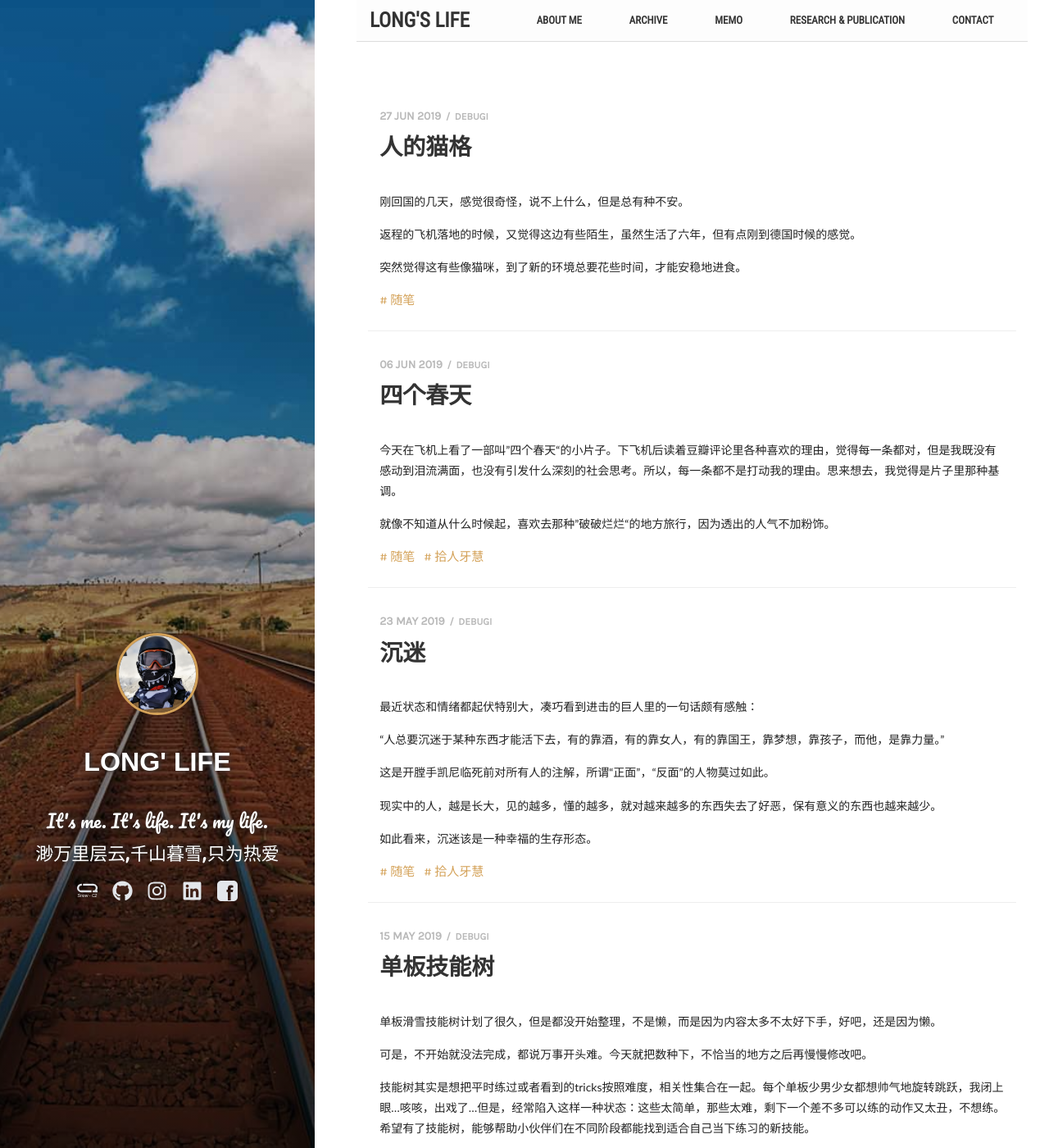
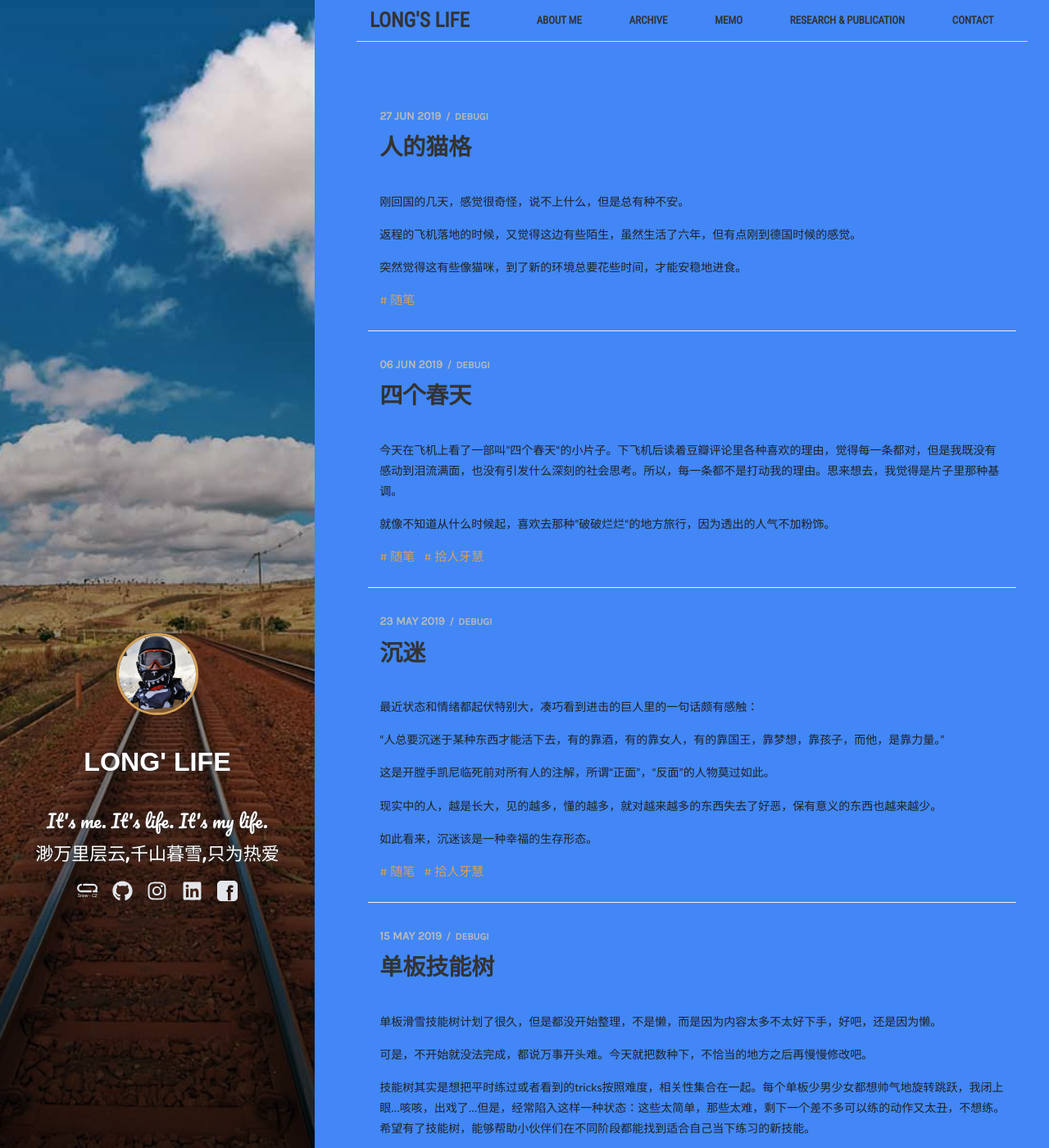
Before and after one commit to runningUnicorn/runningUnicorn.github.io, a Jekyll site: the page built from index.html, in a window 1280 px wide and 1400 px high. Shown: the whole window at 82% size. Built offline with Jekyll 4.4.1, drawn with Linux system fonts in a browser that asks for light colours; some web fonts are replaced.

Commit message:
css_change

```diff
--- a/assets/_sass/_base.scss
+++ b/assets/_sass/_base.scss
@@ -4,6 +4,7 @@
 
 $primary-color: #d4a259;
 $primary-color-hover: scale-color($primary-color, $lightness: 32%);
+$background-color: #4287f5;
 
 .center-wrapper {
   max-width: $break-point;
@@ -19,6 +20,7 @@ body {
   font: normal 14px/1.8 "Lato","PingFang SC","Microsoft YaHei",sans-serif;
   width: 100%;
   height: 100%;
+  background-color: $background-color;
   color: #000000;
   font-weight: 400;
   -webkit-font-smoothing: antialiased;
--- a/assets/_sass/_layout.scss
+++ b/assets/_sass/_layout.scss
@@ -62,7 +62,7 @@
 * Header
 * ========================================================================== */
 .main-header {
-  background-color: #fdfdfd;
+  background-color: $background-color;
   position: fixed;
   z-index: 100;
   width: 100%;
```
